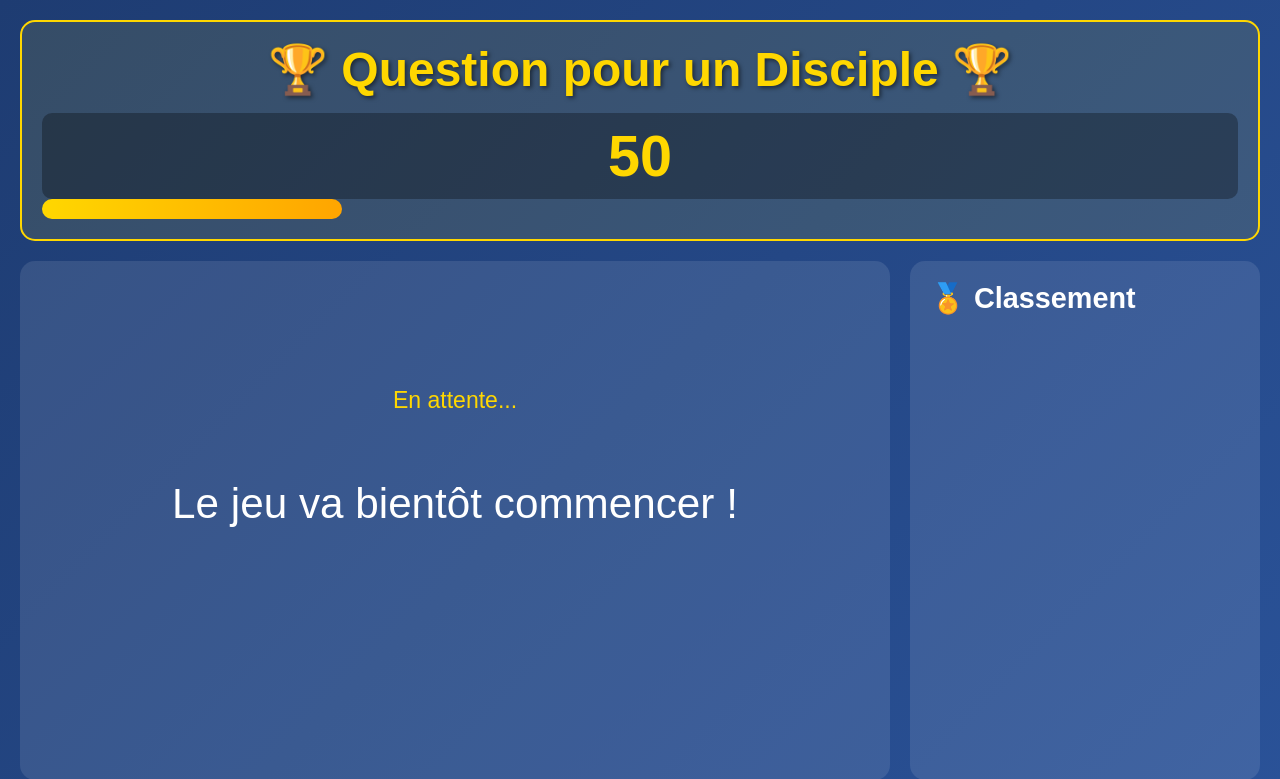
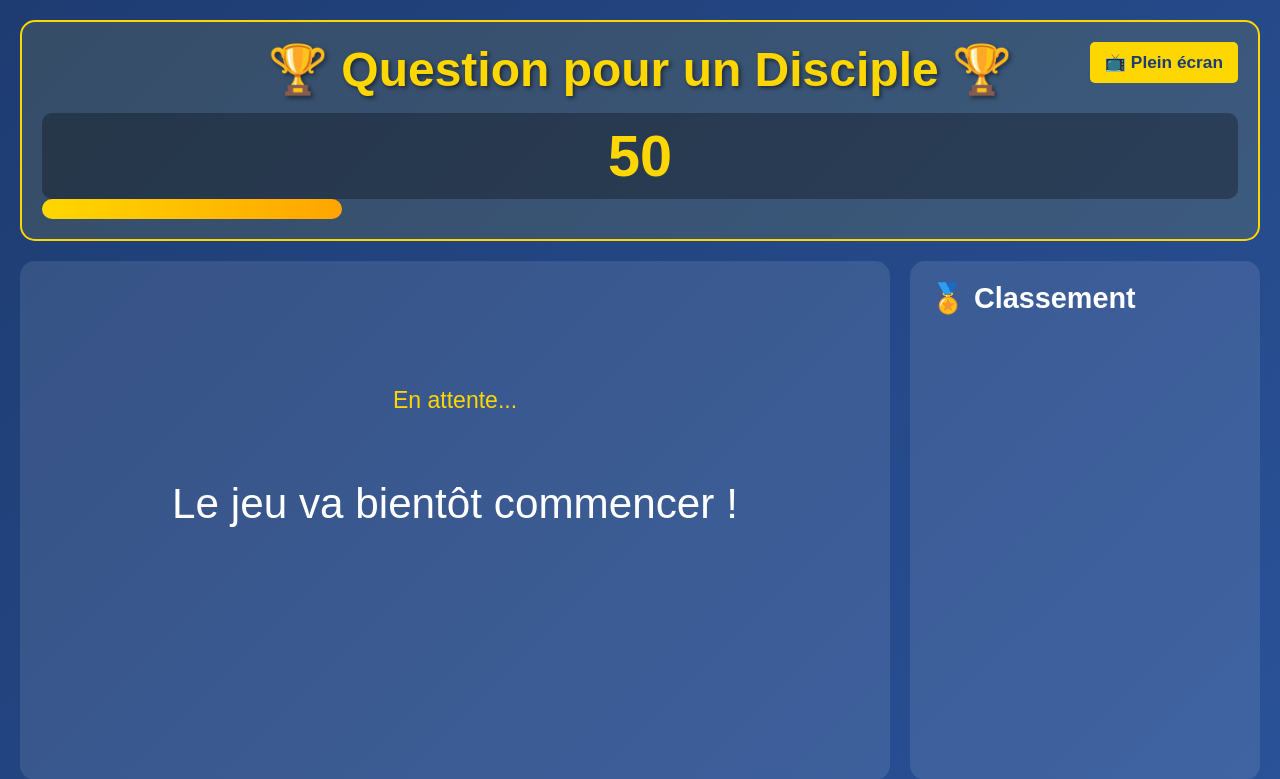
Before and after one commit to JonathanK-N/Question-pour-un-disciple, a Flask app: page /display in a window 1280 px wide. Shown: the top 779 px of the page. Run offline with Flask 3, Linux system fonts and the light colour scheme; some libraries are stand-ins or nearby versions.

Commit message:
add fullscrean to projection

```diff
--- a/static/style.css
+++ b/static/style.css
@@ -423,6 +423,20 @@ button:hover {
     padding: 20px;
     border-radius: 15px;
     border: 2px solid #FFD700;
+    position: relative;
+}
+
+#fullscreen-btn {
+    position: absolute;
+    top: 20px;
+    right: 20px;
+    background: #FFD700;
+    color: #1e3c72;
+    border: none;
+    padding: 10px 15px;
+    border-radius: 5px;
+    cursor: pointer;
+    font-size: 0.9em;
 }
 
 .display-main {
--- a/templates/display.html
+++ b/templates/display.html
@@ -17,6 +17,7 @@
                     <div id="timer-progress"></div>
                 </div>
             </div>
+            <button id="fullscreen-btn" onclick="toggleFullscreen()">📺 Plein écran</button>
         </header>
 
         <main class="display-main">
@@ -129,15 +130,8 @@
         });
 
         function showFinalResults() {
-            document.querySelector('.display-container').style.display = 'none';
-            document.getElementById('final-results').style.display = 'flex';
-
-            // Récupérer les données finales via une nouvelle requête
-            socket.emit('get_final_results');
-        }
-
-        socket.on('final_results', function(players) {
-            const sortedPlayers = Object.entries(players)
+            // Utiliser les données déjà disponibles
+            const sortedPlayers = Object.entries(gameData.players || {})
                 .sort(([,a], [,b]) => b.score - a.score);
 
             const podium = document.getElementById('podium');
@@ -158,11 +152,32 @@
                 `;
                 podium.appendChild(div);
             });
-        });
+
+            document.querySelector('.display-container').style.display = 'none';
+            document.getElementById('final-results').style.display = 'flex';
+        }
 
         socket.on('connect', function() {
             console.log('Écran de projection connecté');
         });
+
+        function toggleFullscreen() {
+            if (!document.fullscreenElement) {
+                document.documentElement.requestFullscreen().catch(err => {
+                    console.log('Erreur plein écran:', err);
+                });
+                document.getElementById('fullscreen-btn').textContent = '❌ Quitter';
+            } else {
+                document.exitFullscreen();
+                document.getElementById('fullscreen-btn').textContent = '📺 Plein écran';
+            }
+        }
+
+        document.addEventListener('fullscreenchange', function() {
+            if (!document.fullscreenElement) {
+                document.getElementById('fullscreen-btn').textContent = '📺 Plein écran';
+            }
+        });
     </script>
 </body>
 </html>
```
